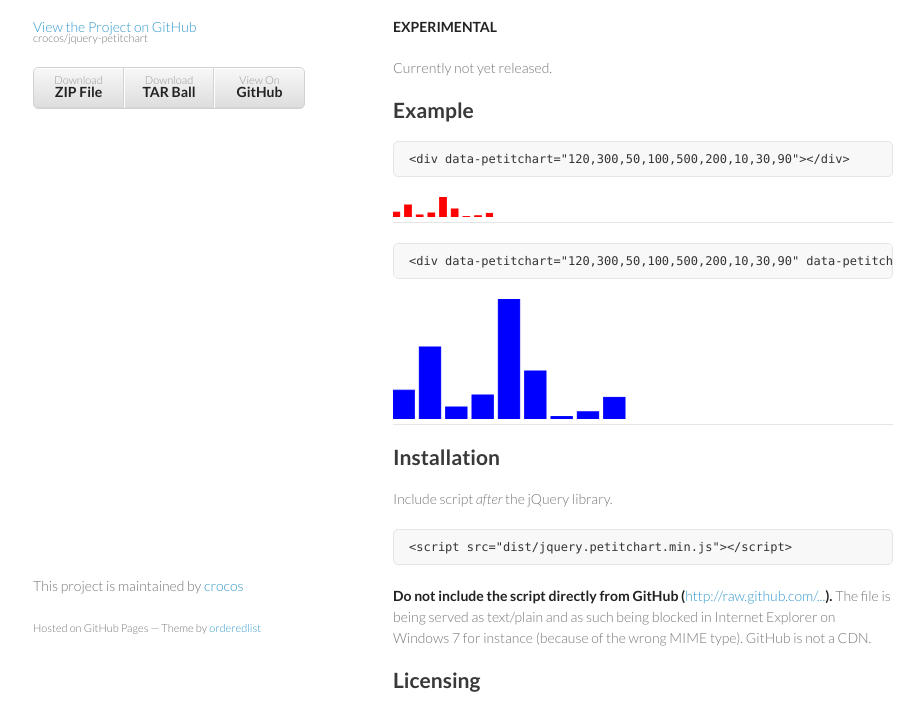
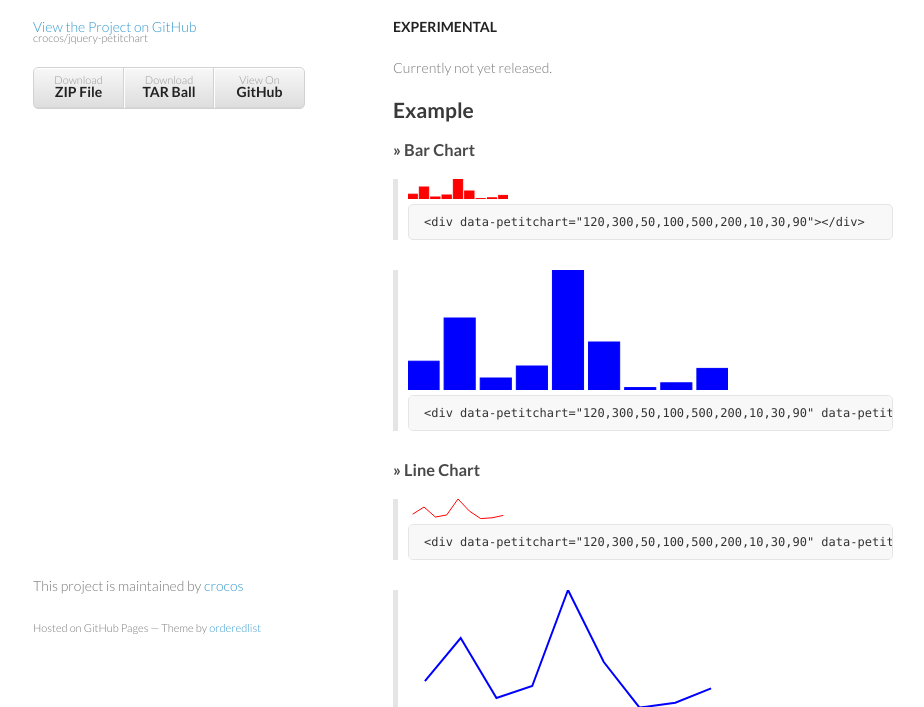
Before and after one commit to crocos/jquery-petitchart, a plain HTML site: page index.html in a window 1280 px wide. Shown: the part 93-800 px from the top of the page, without its empty margins (177-1101 px from the left). Drawn offline with nearby package versions, Linux system fonts and the light colour scheme.

Commit message:
Update examples.

```diff
--- a/index.html
+++ b/index.html
@@ -38,12 +38,29 @@
 <h2>
 <a name="example" class="anchor" href="#example"><span class="octicon octicon-link"></span></a>Example</h2>
 
-<pre>&lt;div data-petitchart=&quot;120,300,50,100,500,200,10,30,90&quot;&gt;&lt;/div&gt;</pre>
-<div data-petitchart="120,300,50,100,500,200,10,30,90"></div>
-<hr />
+<h3>&raquo; Bar Chart</h3>
 
-<pre>&lt;div data-petitchart=&quot;120,300,50,100,500,200,10,30,90&quot; data-petitchart-color=&quot;blue&quot; data-petitchart-width=&quot;320&quot; data-petitchart-height=&quot;120&quot;&gt;&lt;/div&gt;</pre>
-<div data-petitchart="120,300,50,100,500,200,10,30,90" data-petitchart-color="blue" data-petitchart-width="320" data-petitchart-height="120"></div>
+<div class="chart-example">
+  <div data-petitchart="120,300,50,100,500,200,10,30,90"></div>
+  <pre>&lt;div data-petitchart=&quot;120,300,50,100,500,200,10,30,90&quot;&gt;&lt;/div&gt;</pre>
+</div>
+
+<div class="chart-example">
+  <div data-petitchart="120,300,50,100,500,200,10,30,90" data-petitchart-color="blue" data-petitchart-width="320" data-petitchart-height="120" data-petitchart-span="5"></div>
+  <pre>&lt;div data-petitchart=&quot;120,300,50,100,500,200,10,30,90&quot; data-petitchart-color=&quot;blue&quot; data-petitchart-width=&quot;320&quot; data-petitchart-height=&quot;120&quot;&gt;&lt;/div&gt;</pre>
+</div>
+
+<h3>&raquo; Line Chart</h3>
+
+<div class="chart-example">
+  <div data-petitchart="120,300,50,100,500,200,10,30,90" data-petitchart-type="line"></div>
+  <pre>&lt;div data-petitchart=&quot;120,300,50,100,500,200,10,30,90&quot; data-petitchart-type=&quot;line&quot;&gt;&lt;/div&gt;</pre>
+</div>
+
+<div class="chart-example">
+  <div data-petitchart="120,300,50,100,500,200,10,30,90" data-petitchart-color="blue" data-petitchart-width="320" data-petitchart-height="120" data-petitchart-type="line"></div>
+  <pre>&lt;div data-petitchart=&quot;120,300,50,100,500,200,10,30,90&quot; data-petitchart-color=&quot;blue&quot; data-petitchart-width=&quot;320&quot; data-petitchart-height=&quot;120&quot; data-petitchart-type=&quot;line&quot;&gt;&lt;/div&gt;</pre>
+</div>
 
 <hr />
 
--- a/javascripts/jquery.petitchart.min.js
+++ b/javascripts/jquery.petitchart.min.js
@@ -1,3 +1,3 @@
-/*! jQuery Petit Chart - v1.0.0 - 2013-10-18
+/*! jQuery Petit Chart - v1.0.0 - 2013-11-15
  * https://github.com/crocos/jquery-petitchart
- * Copyright (c) 2013 Crocos Inc.; Licensed BSD */(function(t){"use strict";var a="http://www.w3.org/2000/svg",e=function(e){var h=document.createElementNS(a,e);return t(h)},h=function(a){var e=a.data.split(","),h=[],i=Math.max.apply(null,e),n=100/i;return t.each(e,function(t,a){h[h.length]={val:a,per:a*n}}),a.data=h,a},i=function(a,h){var i=h.data.length,n=h.height/100,r=(100-h.span*(i-1))/(100*i)*h.width;a.attr({viewBox:[0,0,h.width,h.height].join(" "),width:h.width,height:h.height}),t.each(h.data,function(t,i){var c=e("rect"),o=i.per*n,d=r*t+h.span*t,p=h.height-o;c.attr({x:d,y:p,width:r,height:o,fill:h.color,"stroke-width":1,stroke:h.color}),a.append(c)})};t.fn.petitchart=function(a){var a=h(t.extend({},t.fn.petitchart.defaults,a)),n=t(this),r=e("svg");a.height,i(r,a),n.append(r)},t.fn.petitchart.defaults={data:[],color:"red",width:100,height:20,span:5,base:0},t(function(){t("[data-petitchart]").each(function(){var a=t(this),e={},h="data-petitchart";e.data=a.attr(h),t.each(["color","width","height"],function(){var t=a.attr([h,this].join("-"));t&&(e[this]=t)}),e.data&&a.petitchart(e)})})})(jQuery);
+ * Copyright (c) 2013 Crocos Inc.; Licensed BSD */!function(a){"use strict";var b="http://www.w3.org/2000/svg",c=function(c){var d=document.createElementNS(b,c);return a(d)},d=function(b){var c=b.data.split(","),d=[],e=Math.max.apply(null,c),f=100/e;return a.each(c,function(a,b){d[d.length]={val:b,per:b*f}}),b.data=d,b},e=function(a,b){var c=b.data.length,d=b.type;switch(b.yper=b.height/100,b.xwid=(b.width-b.span*(c-1))/c,a.attr({viewBox:[0,0,b.width,b.height].join(" "),width:b.width,height:b.height}),d.toLowerCase()){case"line":g(a,b);break;case"bar":default:f(a,b)}},f=function(b,d){a.each(d.data,function(a,e){var f=c("rect"),g=e.per*d.yper,h=d.xwid*a+d.span*a,i=d.height-g;f.attr({x:h,y:i,width:d.xwid,height:g,fill:d.color,"stroke-width":1,stroke:d.color}),b.append(f)})},g=function(b,d){var e=c("polyline"),f=[];a.each(d.data,function(a,b){var c=d.height-b.per*d.yper,e=(d.xwid+d.span)*a+d.xwid/2;f.push(e+" "+c)}),e.attr({points:f.join(","),fill:"none","stroke-width":d.width>200?2:1,stroke:d.color}),b.append(e)};a.fn.petitchart=function(b){var b=d(a.extend({},a.fn.petitchart.defaults,b)),f=a(this),g=c("svg");e(g,b),f.append(g)},a.fn.petitchart.defaults={data:[],color:"red",width:100,height:20,span:2,type:"bar"},a(function(){a("[data-petitchart]").each(function(){var b=a(this),c={},d="data-petitchart";c.data=b.attr(d),a.each(["color","width","height","span","type"],function(){var a=this,e=b.attr([d,a].join("-"));e&&(c[a]=e)}),c.data&&b.petitchart(c)})})}(jQuery);
--- a/stylesheets/styles.css
+++ b/stylesheets/styles.css
@@ -183,6 +183,12 @@ footer {
   bottom:50px;
 }
 
+.chart-example {
+  margin-bottom: 30px;
+  padding-left: 10px;
+  border-left: 5px solid #e5e5e5;
+}
+
 @media print, screen and (max-width: 960px) {
 
   div.wrapper {
```
